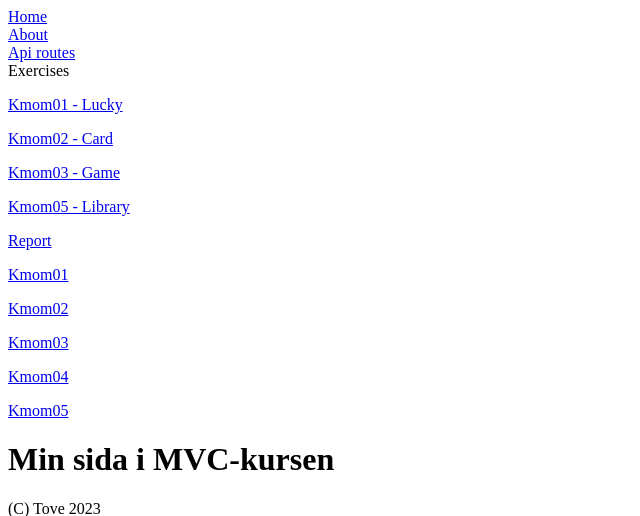
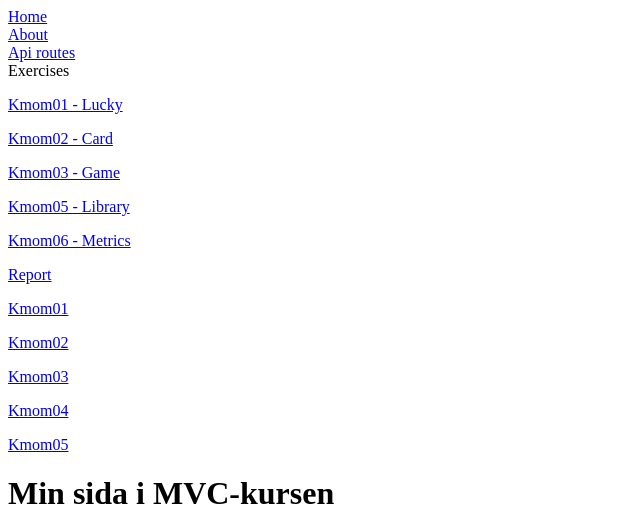
Before and after one commit to tovetofs/mvc, a Symfony app: template templates/gamebase.html.twig in a window 1280 px wide. Shown: the top 516 px of the page, without its empty margins (0-640 px from the left). Run offline with Twig, Linux system fonts and the light colour scheme; the template is opened without the code that fills it, so the values that code supplies are empty; some libraries are stand-ins or nearby versions.

Commit message:
Added new link

```diff
--- a/templates/base.html.twig
+++ b/templates/base.html.twig
@@ -32,6 +32,7 @@
                         <p><a href="{{ path('card') }}" class="dist">Kmom02 - Card</a></p>
                         <p><a href="{{ path('game') }}" class="dist">Kmom03 - Game</a></p>
                         <p><a href="{{ path('app_library') }}" class="dist">Kmom05 - Library</a></p>
+                        <p><a href="{{ path('metrics') }}" class="dist">Kmom06 - Metrics</a></p>
                     </div>
                 </div>
                 <div class="dropdown">
--- a/templates/cardbase.html.twig
+++ b/templates/cardbase.html.twig
@@ -29,6 +29,7 @@
                         <p><a href="{{ path('card') }}" class="dist">Kmom02 - Card</a></p>
                         <p><a href="{{ path('game') }}" class="dist">Kmom03 - Game</a></p>
                         <p><a href="{{ path('app_library') }}" class="dist">Kmom05 - Library</a></p>
+                        <p><a href="{{ path('metrics') }}" class="dist">Kmom06 - Metrics</a></p>
                     </div>
                 </div>
                 <div class="dropdown">
--- a/templates/gamebase.html.twig
+++ b/templates/gamebase.html.twig
@@ -29,6 +29,7 @@
                         <p><a href="{{ path('card') }}" class="dist">Kmom02 - Card</a></p>
                         <p><a href="{{ path('game') }}" class="dist">Kmom03 - Game</a></p>
                         <p><a href="{{ path('app_library') }}" class="dist">Kmom05 - Library</a></p>
+                        <p><a href="{{ path('metrics') }}" class="dist">Kmom06 - Metrics</a></p>
                     </div>
                 </div>
                 <div class="dropdown">
--- a/templates/projbase.html.twig
+++ b/templates/projbase.html.twig
@@ -32,6 +32,7 @@
                         <p><a href="{{ path('card') }}" class="dist">Kmom02 - Card</a></p>
                         <p><a href="{{ path('game') }}" class="dist">Kmom03 - Game</a></p>
                         <p><a href="{{ path('app_library') }}" class="dist">Kmom05 - Library</a></p>
+                        <p><a href="{{ path('metrics') }}" class="dist">Kmom06 - Metrics</a></p>
                     </div>
                 </div>
                 <div class="dropdown">
```
